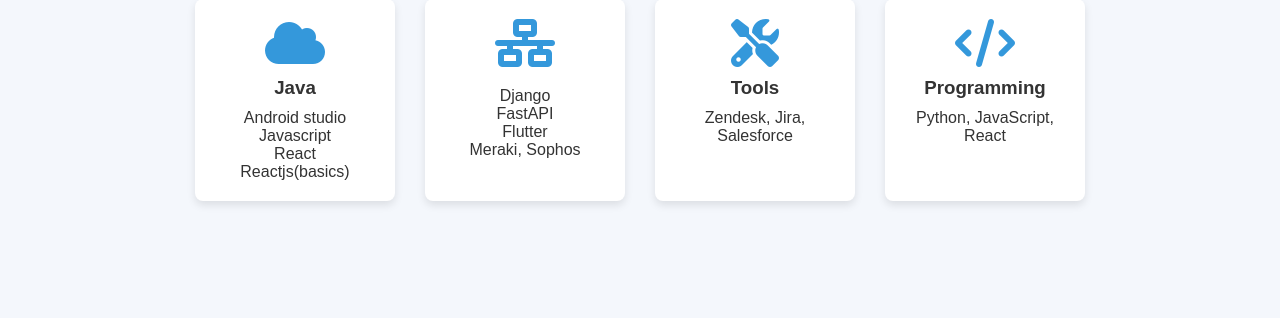
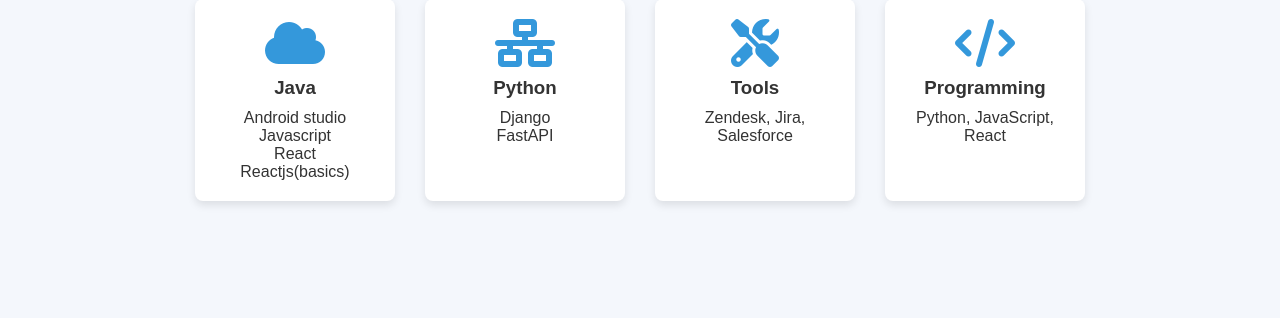
Before and after one commit to Nikhi-CR/Nikhithacr.github.io, a plain HTML site: page index.html in a window 1280 px wide. Shown: the part 479-797 px from the top of the page. Drawn offline with Linux system fonts and the light colour scheme.

Commit message:
Update index.html

```diff
--- a/index.html
+++ b/index.html
@@ -45,11 +45,9 @@
                 </div>
                 <div class="skill-card">
                     <i class="fas fa-network-wired"></i>
-                    <h3></h3>
+                    <h3>Python</h3>
                      <p>Django</p>
                     <p>FastAPI</p>
-                    <p>Flutter</p>
-                    <p>Meraki, Sophos</p>
                 </div>
                 <div class="skill-card">
                     <i class="fas fa-tools"></i>
```
